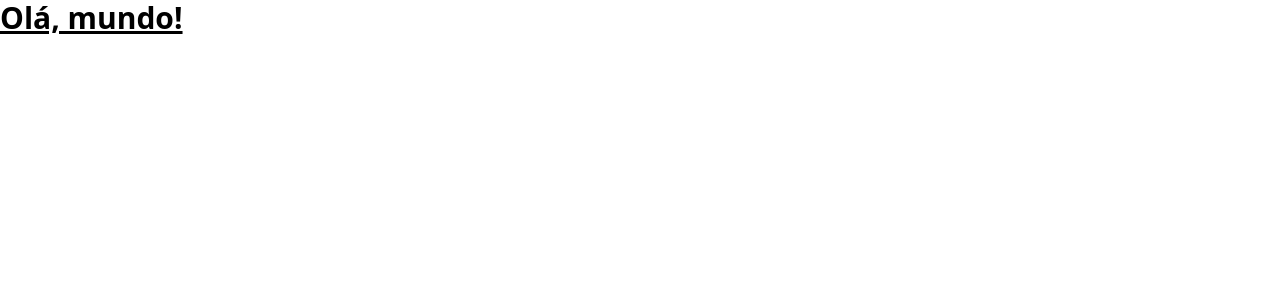
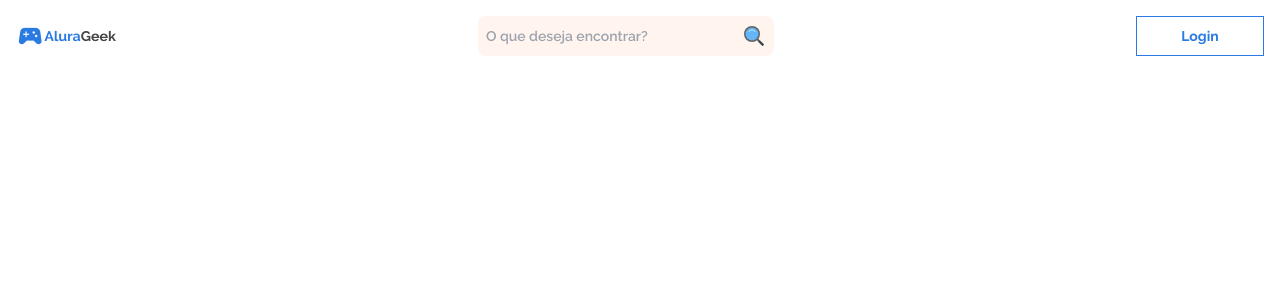
Before and after one commit to devguimaraes/AluraGeek, a React (Vite) app: page / in a window 1280 px wide. Shown: the top 300 px of the page. Built offline with nearby package versions, Linux system fonts and the light colour scheme.

Commit message:
:sparkles:	feat: Add Components Nav

```diff
--- /dev/null
+++ b/src/Components/Nav/InputSearchMobile/index.jsx
@@ -0,0 +1,17 @@
+import { FcSearch } from 'react-icons/fc';
+
+export default function InputSearchMobile({ setOpenInput }) {
+	return (
+		<div className="flex flex-col bg-background-input rounded-lg items-center px-2 py-2  tablet:flex ">
+			<input
+				className="bg-background-input gap-2 rounded-lg w-[350px] mx-auto text-[14px] font-semibold"
+				type="search"
+				placeholder="O que deseja encontrar?"
+				onBlur={() => {
+					setOpenInput(false);
+				}}
+			/>
+			<FcSearch size={24} className="hidden tablet:block" />
+		</div>
+	);
+}
--- /dev/null
+++ b/src/Components/Nav/index.jsx
@@ -0,0 +1,43 @@
+import { useState } from 'react';
+import { FcSearch } from 'react-icons/fc';
+import logo from '../../../public/img/Logo_PNG.png';
+import InputSearchMobile from './InputSearchMobile';
+
+export default function MenuNav() {
+	// Abre o input search ao clicar no icone
+	const [openInput, setOpenInput] = useState(false);
+
+	return (
+		<div className="flex flex-wrap justify-between items-center p-4 gap-5 bg-white h-[72px] laptop:px-[152px] laptop:py-10 ">
+			<img src={logo} alt="logo Alura Geek" className="laptop:w-[120px]" />
+
+			{openInput && <InputSearchMobile setOpenInput={setOpenInput} />}
+
+			<div className="hidden bg-background-input rounded-lg items-center px-2 py-2 tablet:flex ">
+				<input
+					className="bg-background-input gap-2 mx-auto rounded-lg w-54 text-[14px] font-semibold tablet:w-64 laptop:w-[400px]"
+					type="search"
+					placeholder="O que deseja encontrar?"
+					onBlur={() => {
+						setOpenInput(false);
+					}}
+				/>
+				<FcSearch size={24} />
+			</div>
+			<button
+				type="button"
+				className="w-32 h-10 box-border border font-bold text-azul-botao text-sm border-azul-botao"
+			>
+				Login
+			</button>
+			<FcSearch
+				size={24}
+				className={openInput ? 'aberto' : 'fechado'}
+				onClick={() => {
+					setOpenInput(!openInput);
+					console.log(openInput);
+				}}
+			/>
+		</div>
+	);
+}
--- a/src/Pages/Home/index.jsx
+++ b/src/Pages/Home/index.jsx
@@ -1,3 +1,5 @@
+import MenuNav from '../../Components/Nav';
+
 export default function Home() {
-	return <h1 className="text-3xl font-bold underline">Olá, mundo!</h1>;
+	return <MenuNav />;
 }
--- a/src/index.css
+++ b/src/index.css
@@ -1,8 +1,27 @@
 @import 'reset-css';
+@import url('https://fonts.googleapis.com/css2?family=Raleway:wght@400;600;700&display=swap');
 @tailwind base;
 @tailwind components;
 @tailwind utilities;
 
 body {
 	scroll-behavior: smooth;
+	font-family: 'Raleway', sans-serif;
 }
+
+textarea:focus,
+input:focus,
+select:focus {
+	box-shadow: 0 0 0 0;
+	border: 0 none;
+	outline: 0;
+}
+
+/* Classes do FcSearch - /NAV */
+.aberto {
+	@apply hidden tablet:hidden;
+}
+
+.fechado {
+	@apply block tablet:hidden;
+}
--- a/tailwind.config.cjs
+++ b/tailwind.config.cjs
@@ -5,7 +5,16 @@ module.exports = {
     "./src/**/*.{js,ts,jsx,tsx}",
 	],
   theme: {
-    extend: {},
+		screens:{
+			'tablet': '768px',
+			'laptop': '1440px',
+		},
+    extend: {
+			colors:{
+				'background-input': "#FFF5EE",
+				'azul-botao': '#2A7AE4'
+			}
+		},
   },
   plugins: [],
 }
```
